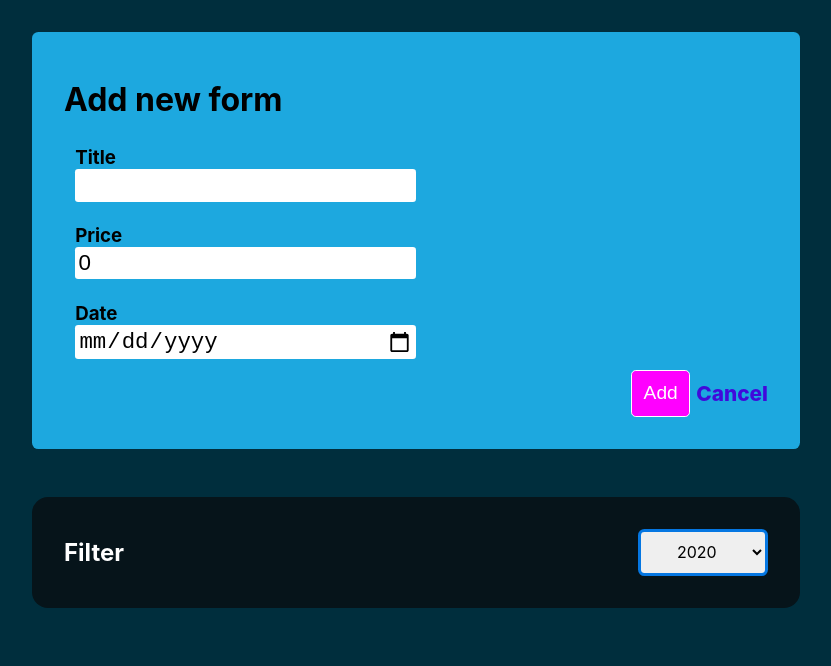
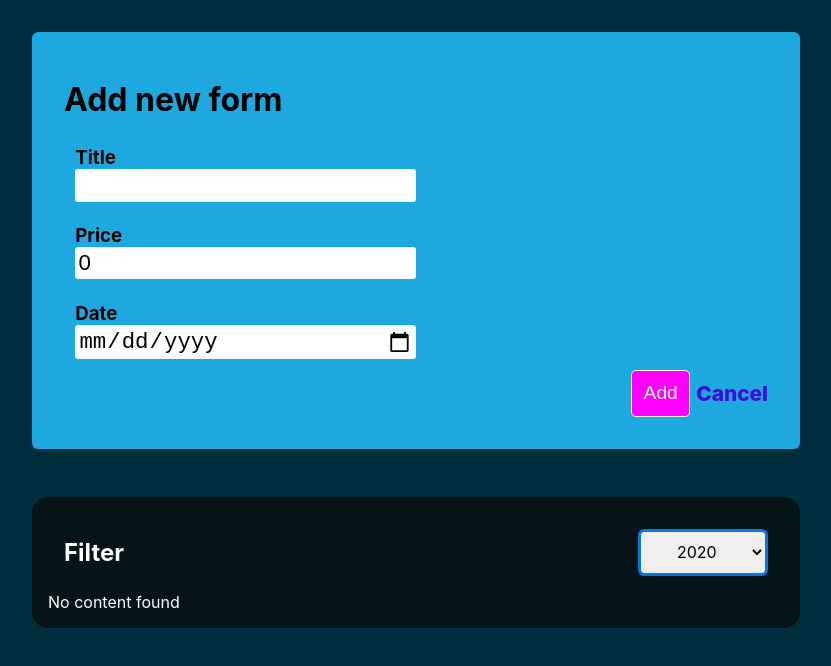
Before and after one commit to Sidiik/React-Refresher-expenses-app, a React (Create React App) app: page / in a window 1280 px wide. Shown: the top 666 px of the page, without its empty margins (224-1055 px from the left). Built offline with nearby package versions, Linux system fonts and the light colour scheme.

Commit message:
added conditionals

```diff
--- a/src/components/Expenses/Expenses.jsx
+++ b/src/components/Expenses/Expenses.jsx
@@ -10,9 +10,28 @@ function Expenses(props) {
     console.log("Expenses jsx", selectedFilter);
     setSelectedYear(selectedFilter);
   };
-  const filteredExpenses = expenses.filter((expense) => {
-    return expense.date.getFullYear().toString() === selectedYear;
-  });
+
+  const filteredExpenses = expenses.filter(
+    (expense) => expense.date.getFullYear().toString() === selectedYear
+  );
+
+  let expenseContent = <p>No content found</p>;
+
+  if (filteredExpenses.length > 0) {
+    expenseContent = (
+      <div>
+        {filteredExpenses.map((expense, idx) => (
+          <ExpenseItem
+            key={idx}
+            title={expense.title}
+            price={expense.price}
+            date={expense.date}
+          />
+        ))}
+      </div>
+    );
+  }
+
   return (
     <Card>
       <div className="expenses">
@@ -23,14 +42,7 @@ function Expenses(props) {
             onSelectedYear={filterExpenses}
           />
         </div>
-        {filteredExpenses.map((expense, idx) => (
-          <ExpenseItem
-            key={idx}
-            title={expense.title}
-            price={expense.price}
-            date={expense.date}
-          />
-        ))}
+        {expenseContent}
       </div>
     </Card>
   );
```
